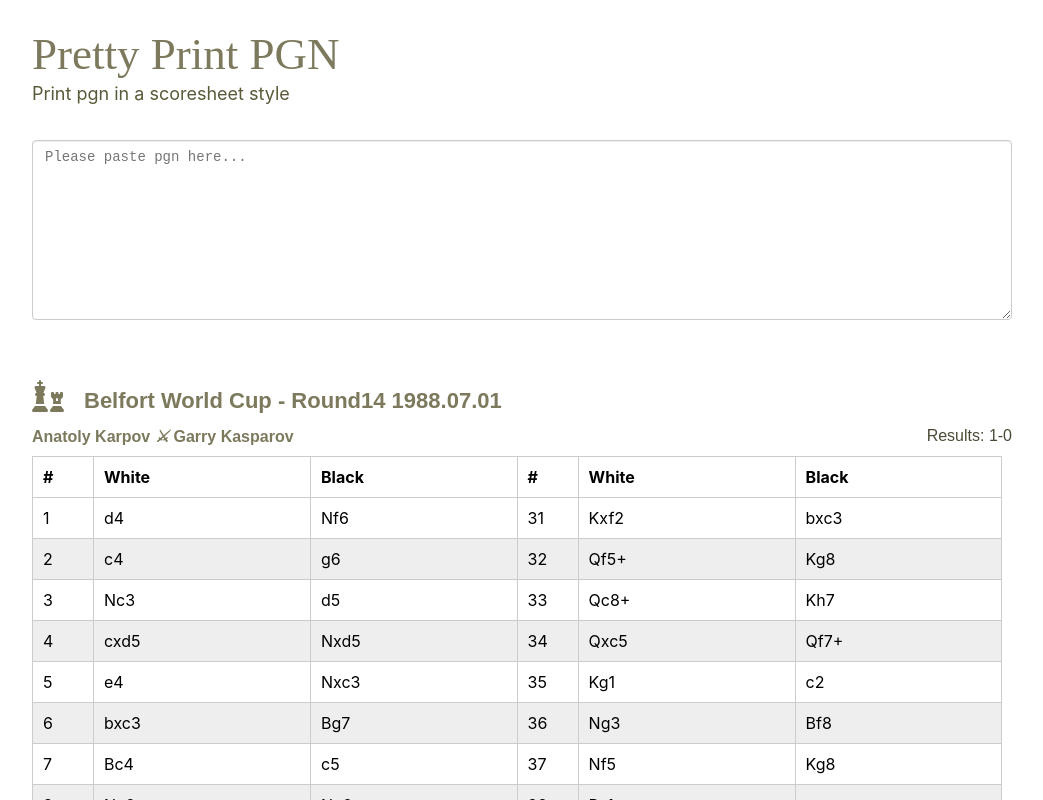
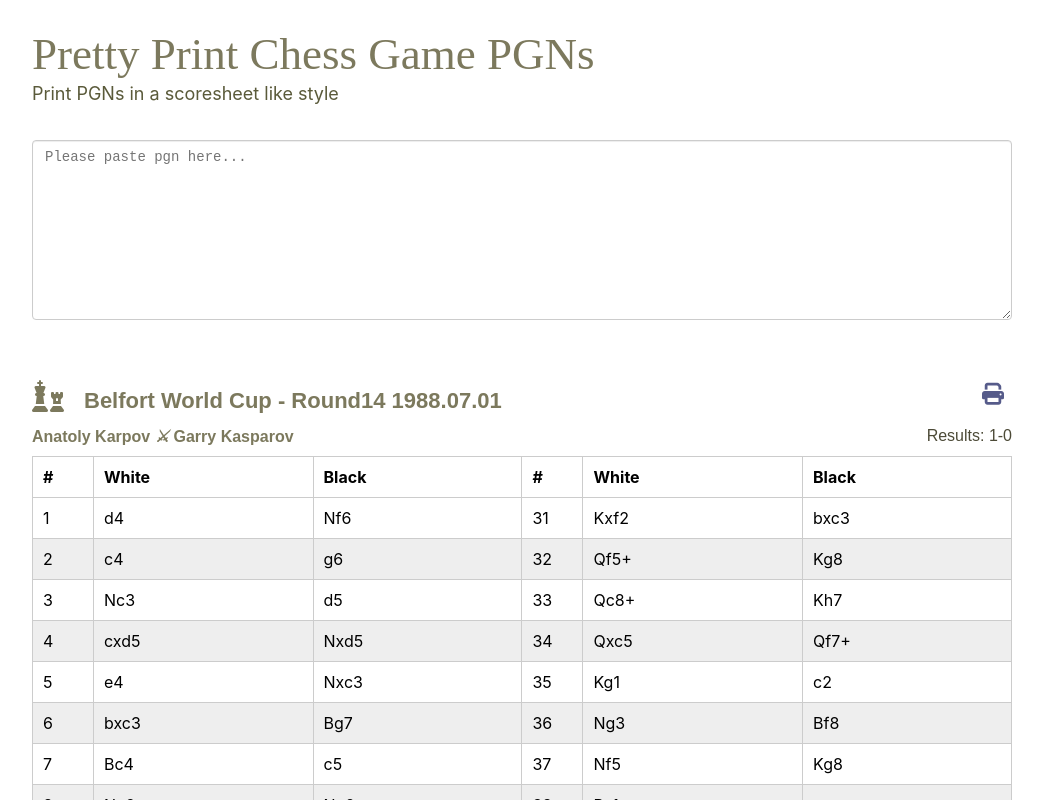
Before and after one commit to viruschidai/pretty-print-pgn, a React (Create React App) app: page / in a window 1280 px wide. Shown: the top 800 px of the page, without its empty margins (118-1161 px from the left). Built offline with nearby package versions, Linux system fonts and the light colour scheme.

Commit message:
Clean up styles and add a print button

```diff
--- a/public/index.html
+++ b/public/index.html
@@ -7,7 +7,7 @@
     <meta name="theme-color" content="#000000" />
     <meta
       name="description"
-      content="Web site created using create-react-app"
+      content="Website allows you to pretty print chess game PGNs in a scoresheet like style"
     />
     <link rel="apple-touch-icon" href="%PUBLIC_URL%/logo192.png" />
     <!--
--- a/src/App.js
+++ b/src/App.js
@@ -32,11 +32,13 @@ function App() {
     return (
         <div className="App">
             <div className="Header no-print">
-                <h1 className="no-print">Pretty Print PGN</h1>
+                <h1 className="no-print">Pretty Print Chess Game PGNs</h1>
+                <p>Print PGNs in a scoresheet like style</p>
                 <div className="no-print">
                     <PgnInput setPgn={setPgn}></PgnInput>
                 </div>
-            </div><Games pgn={pgn}></Games>
+            </div>
+            <Games pgn={pgn}></Games>
         </div>
     );
 }
--- a/src/components/PgnInput.js
+++ b/src/components/PgnInput.js
@@ -8,7 +8,6 @@ function PgnInput({ setPgn }) {
     };
     return (
         <div className="PgnInput">
-            <p>Print pgn in a scoresheet style</p>
             <textarea
                 className="PgnInputTextArea"
                 placeholder="Please paste pgn here..."
--- a/src/components/ScoreSheet.css
+++ b/src/components/ScoreSheet.css
@@ -20,7 +20,7 @@
 table {
     border-collapse: collapse;
     border-spacing: 0;
-    width: 99%;
+    width: 100%;
     border: 1px solid #ccc;
 }
 
@@ -86,3 +86,21 @@ tr:nth-child(even) {
     font-weight: 500;
     font-family: "Source Sans Pro", sans-serif;
 }
+
+
+/* Style buttons */
+.ActionBtn {
+    color: #565b8a;
+    font-size: 22px; /* Set a font size */
+    line-height: 30px;
+    width: 30px;
+    transition: transform .2s; /* Animation */
+    height: 23px;
+    cursor: pointer; /* Mouse pointer on hover */
+    float: right;
+  }
+
+  /* Darker background on mouse-over */
+  .ActionBtn:hover {
+    transform: scale(1.2);
+  }
--- a/src/components/ScoreSheet.js
+++ b/src/components/ScoreSheet.js
@@ -21,6 +21,8 @@ function ScoreSheetHeader({ headers }) {
                 <div className="Event">
                     {Event} {Round && "- Round" + Round} {Date && Date}
                 </div>
+
+                <div className="no-print ActionBtn" title="print" onClick={() => window.print()}><i className="fas fa-print"></i></div>
             </h2>
 
             <div className="flex-container">
```
Also changed, not shown: public/chess-king-solid.svg.
